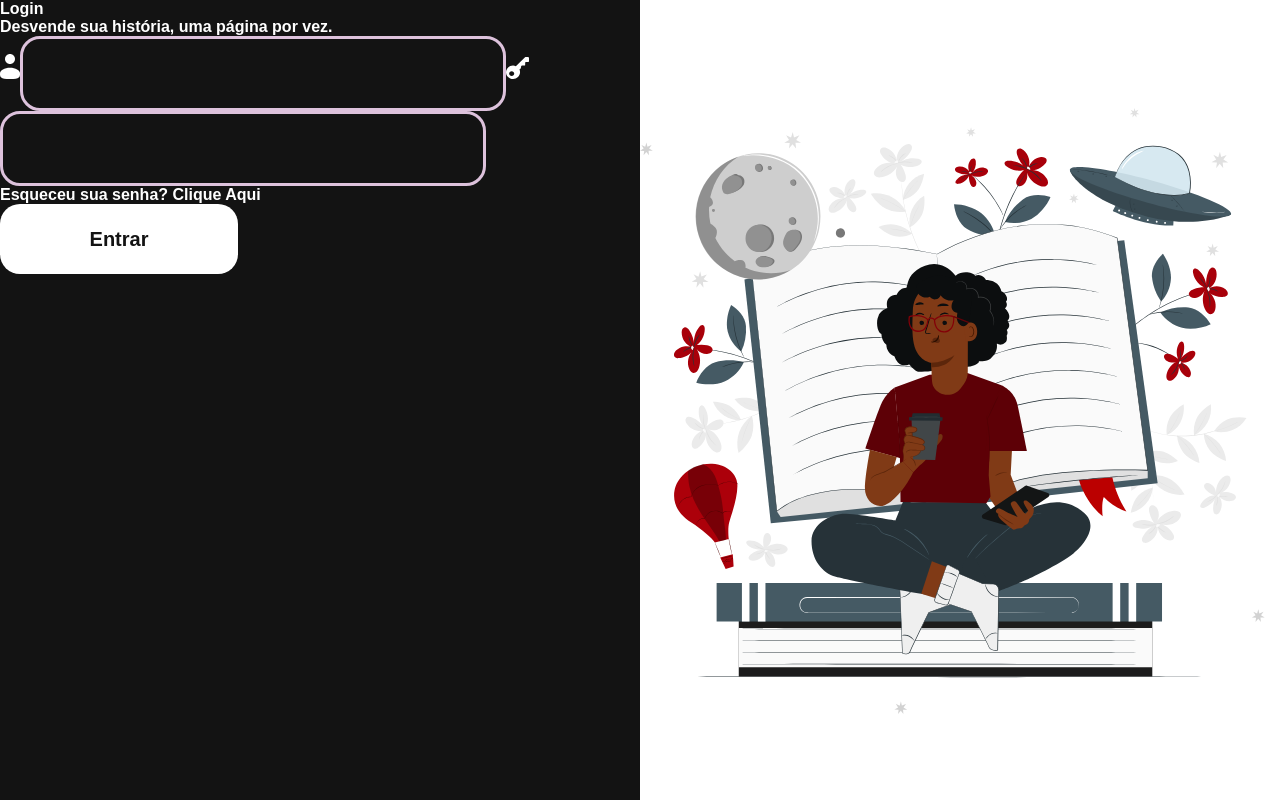
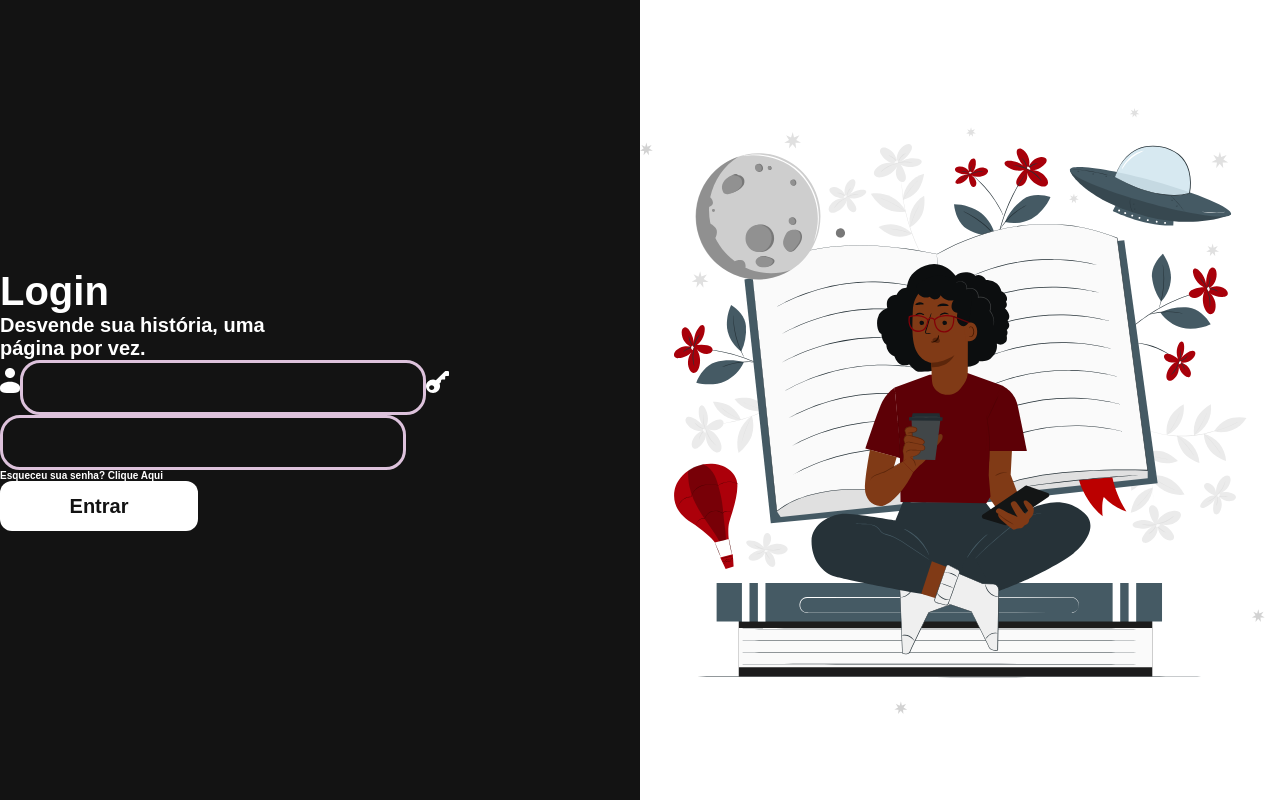
Before and after one commit to Sayd-Developer/Diario-front-end, a React (Vite) app: page /login in a window 1280 px wide. Built offline with nearby package versions, Linux system fonts and the light colour scheme.

Commit message:
Ajustando conteúdo

```diff
--- a/src/pages/Login/index.tsx
+++ b/src/pages/Login/index.tsx
@@ -25,10 +25,12 @@ export default function Login() {
     <Container>
       <ContainerContent>
         <ContainerHeader>
-          <h1>
-            <strong>Login</strong>
-          </h1>
-          <h1>Desvende sua história, uma página por vez.</h1>
+          <h1>Login</h1>
+          <h2>
+            Desvende sua história, uma
+            <br />
+            página por vez.
+          </h2>
         </ContainerHeader>
         <ContainerBody>
           <label htmlFor="">
--- a/src/pages/Login/style.ts
+++ b/src/pages/Login/style.ts
@@ -11,16 +11,23 @@ export const ContainerContent = styled.div`
   background-color: #131313;
   width: 50vw;
   height: 100vh;
+  display: flex;
+  flex-direction: column;
+  justify-content: center;
 `
 export const ContainerHeader = styled.div`
-  justify-content: center;
+  h1 {
+    font-size: 40px;
+  }
+  h2 {
+    font-size: 20px;
+  }
 `
 export const ContainerBody = styled.div`
   input {
-    width: 486px;
-    height: 75px;
-    left: 131px;
-    top: 528px;
+    box-sizing: border-box;
+    width: 406px;
+    height: 55px;
 
     border: 3px solid #ddc2dc;
     border-radius: 20px;
@@ -33,19 +40,21 @@ export const ContainerBody = styled.div`
     top: 48.17%;
     bottom: 49.29%;
   }
+
+  h3 {
+    font-size: 10px;
+  }
 `
 export const ContainerFooter = styled.div`
   button {
-    width: 238px;
-    height: 70px;
-    left: 131px;
-    top: 694px;
+    width: 198px;
+    height: 50px;
+    background: #ffffff;
 
-    background: #ffffff;
-    border-radius: 20px;
+    border-radius: 12px;
     border: none;
     color: #131313;
-    font-weight: 700;
+    font-weight: 900;
     font-size: 20px;
   }
 `
```
